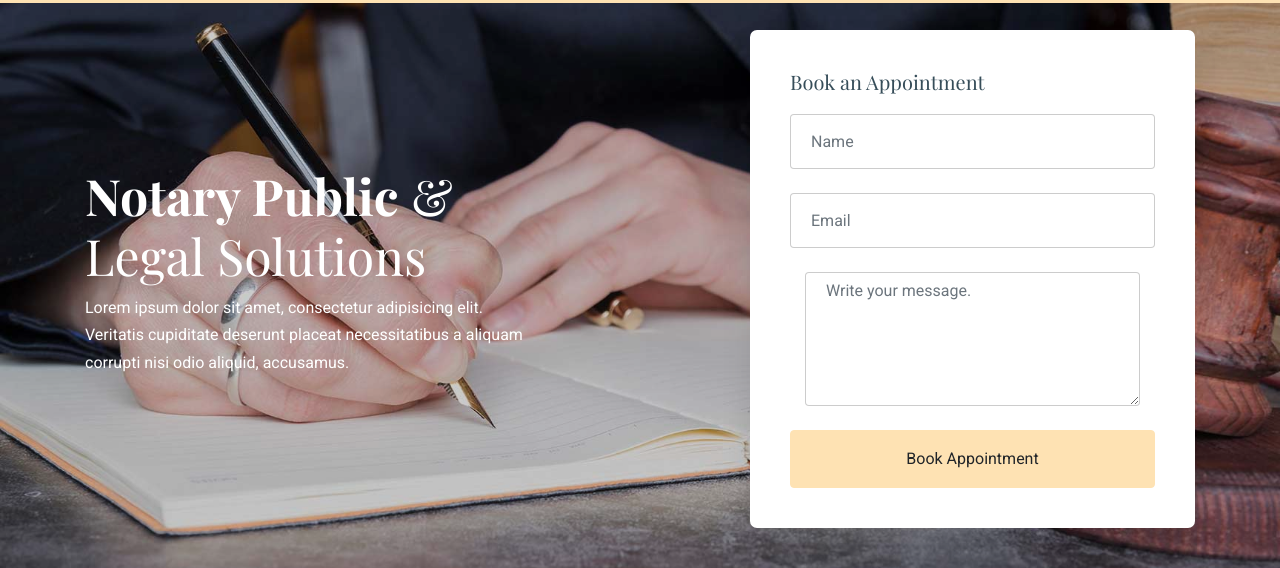
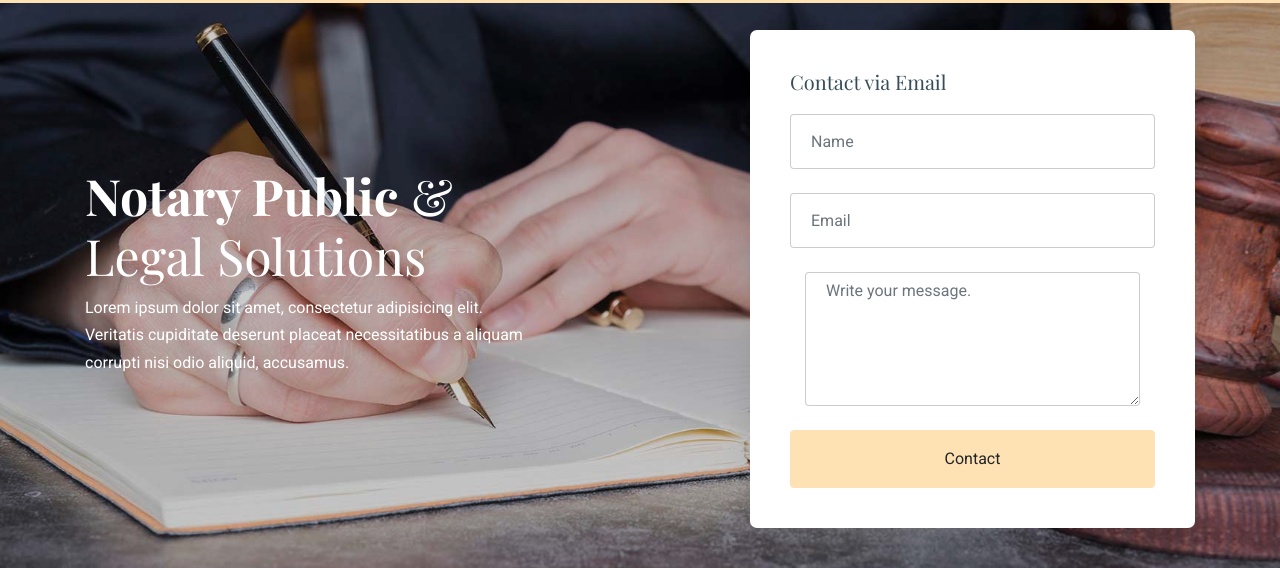
Before and after one commit to carlosalibernard/carlosalibernard.github.io, a plain HTML site: page index.html in a window 1280 px wide. Shown: the part 121-689 px from the top of the page. Drawn offline with nearby package versions, Linux system fonts and the light colour scheme; files whose address does not match are found by name.

Commit message:
Update index.html

```diff
--- a/index.html
+++ b/index.html
@@ -97,7 +97,7 @@
 
                 <div class="col-lg-5">
                   <form class="book-form">
-                    <h3>Book an Appointment</h3>
+                    <h3>Contact via Email</h3>
                     <div class="row align-items-center">
                       <div class="mb-3 mb-md-4 col-md-12">
                         <input type="text" class="form-control" placeholder="Name">
@@ -113,7 +113,7 @@
                         </div>
                       </div>
                       <div class="col-md-12">
-                        <input type="submit" value="Book Appointment" class="btn btn-primary btn-block py-3">
+                        <input type="submit" value="Contact" class="btn btn-primary btn-block py-3">
                       </div>
                     </div>
 
```
